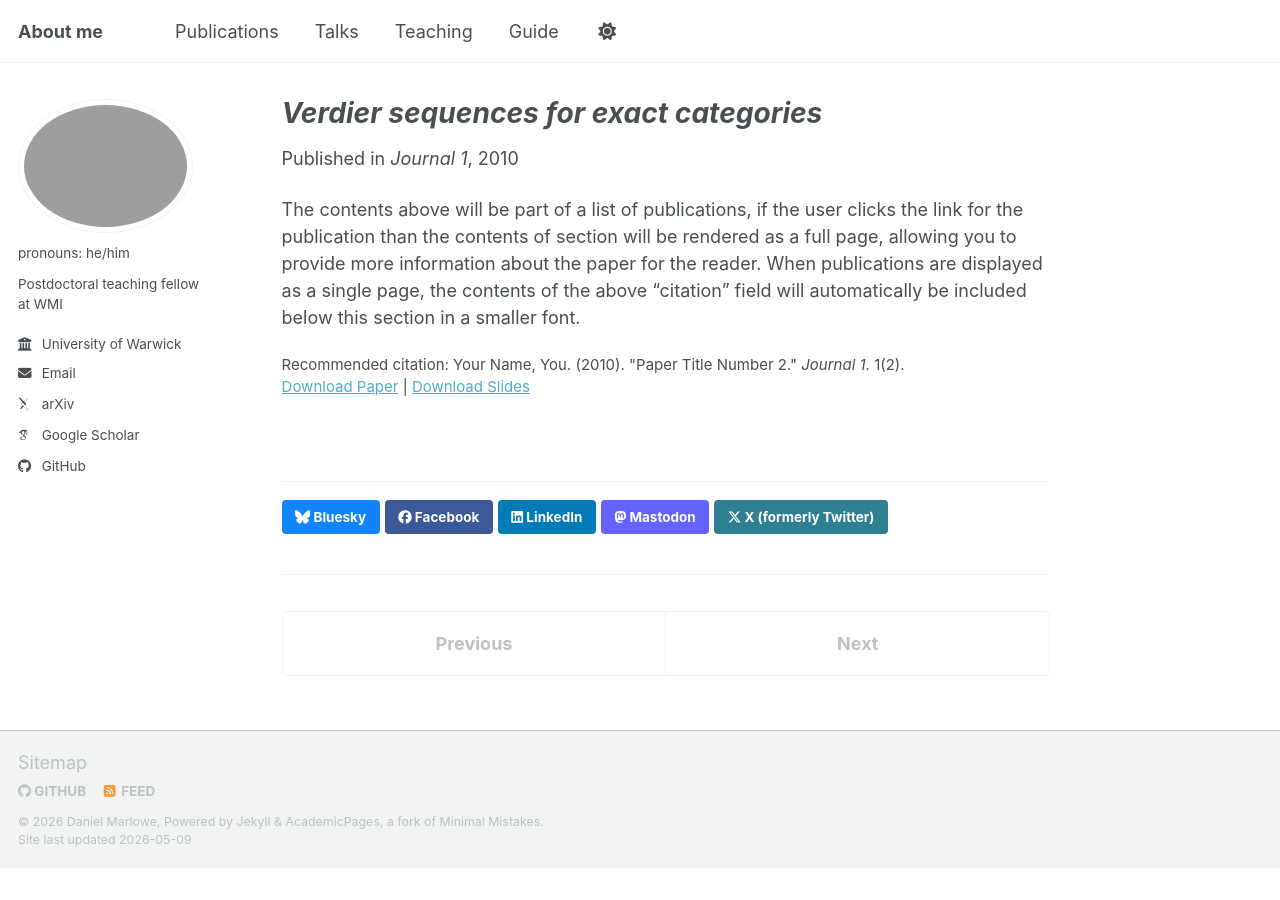
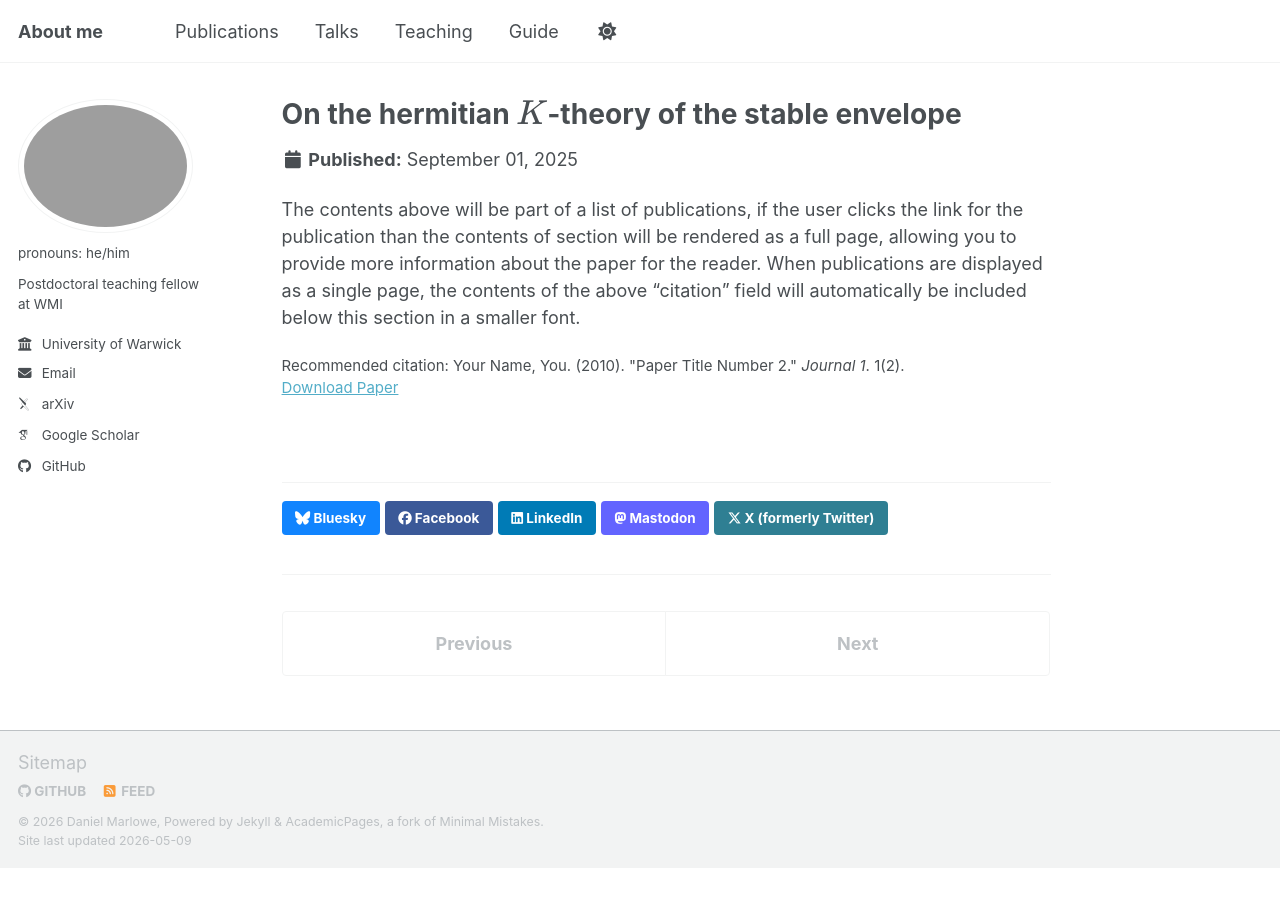
Before and after one commit to dmarl/dmarl.github.io, a Jekyll site: the page built from _publications/thesis.md, in a window 1280 px wide. Built offline with Jekyll 4.4.1, drawn with Linux system fonts in a browser that asks for light colours; some web fonts are replaced; a script bundle is joined from its source files by our own code; library files that are not in the unit come from our copies.

Commit message:
Update thesis.md

```diff
--- a/_publications/thesis.md
+++ b/_publications/thesis.md
@@ -1,12 +1,12 @@
 ---
-title: "_Verdier sequences for exact categories_"
+title: "On the hermitian $$K$$-theory of the stable envelope"
 collection: publications
-category: manuscripts
-permalink: /publication/2010-10-01-paper-title-number-2
-excerpt: 'This paper is about the number 2. The number 3 is left for future work.'
-date: 2010-10-01
-venue: 'Journal 1'
-slidesurl: 'https://academicpages.github.io/files/slides2.pdf'
+category: thesis
+permalink: /publication/thesis
+excerpt: ''
+date: 'September 2025'
+venue:
+slidesurl:
 paperurl: 'https://academicpages.github.io/files/paper2.pdf'
 citation: 'Your Name, You. (2010). &quot;Paper Title Number 2.&quot; <i>Journal 1</i>. 1(2).'
 ---
```
